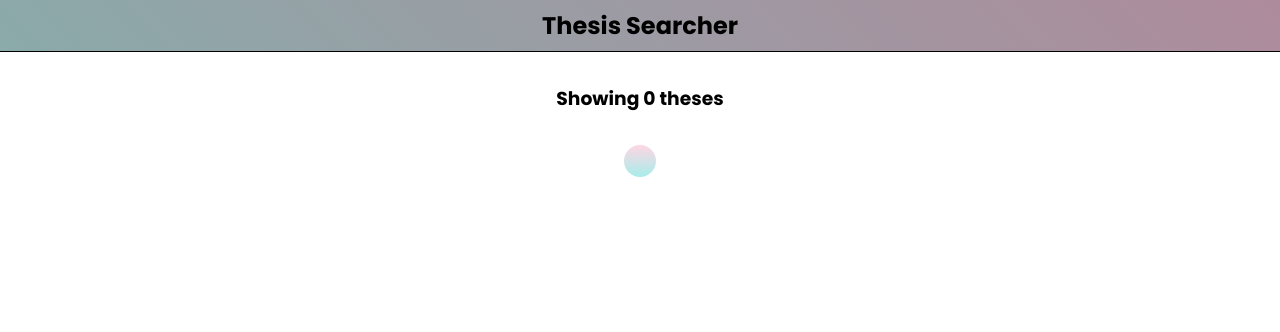
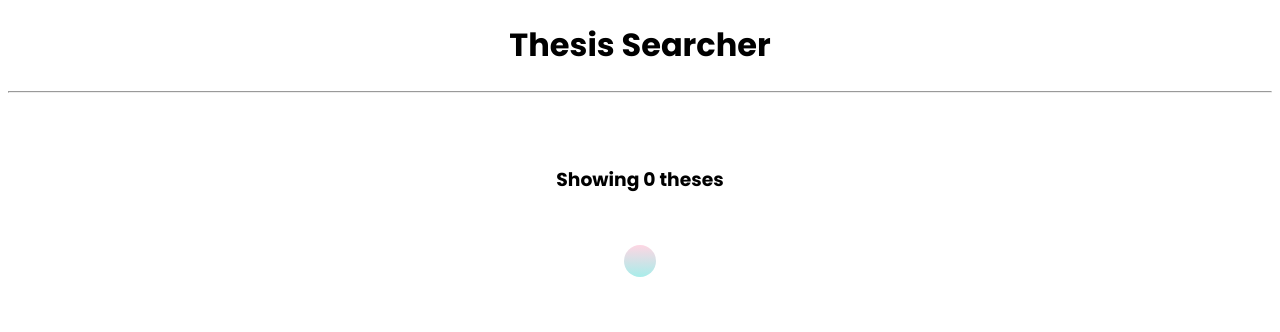
Before and after one commit to raishudesu/thesis-searcher-django, a Django app: page /searcher/ in a window 1280 px wide. Shown: the top 332 px of the page. Run offline with Django 4.2, Linux system fonts and the light colour scheme; data that the repository does not hold is empty.

Commit message:
update project structure

```diff
--- /dev/null
+++ b/searcher/static/searcher/css/style.css
@@ -0,0 +1,73 @@
+@import url("https://fonts.googleapis.com/css2?family=Poppins:ital,wght@0,100;0,200;0,300;0,400;0,500;0,600;0,700;0,800;0,900;1,100;1,200;1,300;1,400;1,500;1,600;1,700;1,800;1,900&display=swap");
+
+body {
+  font-family: "Poppins";
+}
+
+main {
+  display: flex;
+  align-items: center;
+  flex-direction: column;
+  padding: 2rem;
+}
+h3 {
+  margin-top: 2rem;
+}
+.theses-list {
+  padding: 1rem;
+  border-radius: 2rem;
+  margin-top: 2rem;
+  display: flex;
+  flex-direction: column;
+  gap: 2rem;
+  background-image: linear-gradient(to top, #a8edea 0%, #fed6e3 100%);
+}
+
+ul {
+  padding: 0;
+}
+
+li {
+  display: flex;
+  flex-direction: column;
+}
+
+.hero {
+  padding: 1rem;
+  display: flex;
+  flex-direction: column;
+  justify-content: space-between;
+  margin-top: 2rem;
+  height: 25rem;
+  width: 100%;
+  /* max-width: 70%; */
+  background-image: linear-gradient(to top, #a8edea 0%, #fed6e3 100%);
+  border-radius: 2rem;
+}
+
+.abstract {
+  display: flex;
+  flex-direction: column;
+  width: 100%;
+  /* max-width: 50%; */
+}
+.hero-top {
+  display: flex;
+  flex-direction: column;
+}
+.hero-bottom {
+  display: flex;
+  flex-wrap: wrap;
+  gap: 2rem;
+}
+.authors,
+.keywords,
+.panelists {
+  display: flex;
+  flex-direction: column;
+  list-style-type: none;
+}
+.institution {
+  display: flex;
+  gap: 1rem;
+}
--- a/searcher/static/searcher/styles.css
+++ /dev/null
@@ -1,5 +0,0 @@
-@import url("https://fonts.googleapis.com/css2?family=Poppins:ital,wght@0,100;0,200;0,300;0,400;0,500;0,600;0,700;0,800;0,900;1,100;1,200;1,300;1,400;1,500;1,600;1,700;1,800;1,900&display=swap");
-
-body {
-  font-family: "Poppins";
-}
--- a/searcher/templates/base.html
+++ /dev/null
@@ -1,17 +0,0 @@
-{% load static %}
-<!DOCTYPE html>
-<html lang="en">
-  <head>
-    <meta charset="UTF-8" />
-    <meta name="viewport" content="width=device-width, initial-scale=1.0" />
-    <link rel="stylesheet" href="{%static 'searcher/styles.css'%}" />
-    <title>Thesis Searcher</title>
-  </head>
-  <body>
-    {%include "components/header.html"%}
-    <main>
-      <h3>Showing {{theses|length}} theses</h3>
-      {%include "searcher/theses.html"%}
-    </main>
-  </body>
-</html>
--- a/searcher/templates/components/header.html
+++ /dev/null
@@ -1,18 +0,0 @@
-<style>
-  * {
-    padding: 0;
-    margin: 0;
-    box-sizing: border-box;
-  }
-
-  header {
-    border-bottom: 1px solid black;
-    padding: 0.5rem;
-    text-align: center;
-    background-image: linear-gradient(45deg, #8baaaa 0%, #ae8b9c 100%);
-  }
-</style>
-
-<header>
-  <h2>Thesis Searcher</h2>
-</header>
--- /dev/null
+++ b/searcher/templates/searcher/base.html
@@ -0,0 +1,15 @@
+{% load static %}
+<!DOCTYPE html>
+<html lang="en">
+  <head>
+    <meta charset="UTF-8" />
+    <meta name="viewport" content="width=device-width, initial-scale=1.0" />
+    <link rel="stylesheet" href="{%static 'searcher/css/style.css'%}" />
+    <title>{% block title %} {% endblock %}</title>
+  </head>
+  <body>
+    <header><h1 style="text-align: center">Thesis Searcher</h1></header>
+    <hr />
+    <main>{% block content %} {% endblock %}</main>
+  </body>
+</html>
--- /dev/null
+++ b/searcher/templates/searcher/thesis/list.html
@@ -0,0 +1,17 @@
+{% extends 'searcher/base.html' %}
+<!--  -->
+{% block title %} Thesis Searcher {% endblock title %}
+
+<!--  -->
+{% block content %}
+<h3>Showing {{theses|length}} theses</h3>
+<ul class="theses-list">
+  {%for thesis in theses%}
+  <li>
+    <a href="{% url 'thesis_detail' thesis.id%}">{{thesis.title}}</a>
+    <small>{{thesis.get_status_display}}</small>
+    <small>{{thesis.published_date}}</small>
+  </li>
+  {%endfor%}
+</ul>
+{% endblock %}
--- a/searcher/views.py
+++ b/searcher/views.py
@@ -1,4 +1,4 @@
-from django.shortcuts import render
+from django.shortcuts import render, get_object_or_404
 from django.http import HttpResponse
 from .models import Thesis
 
@@ -9,11 +9,12 @@ def index(request):
     theses = Thesis.objects.all()
 
     context = {"theses": theses}
-    return render(request, "base.html", context)
+    return render(request, "searcher/thesis/list.html", context)
 
 
 def thesis_detail(request, id):
-    thesis = Thesis.objects.get(pk=id)
+    # thesis = Thesis.objects.get(pk=id)
+    thesis = get_object_or_404(Thesis, pk=id)
     authors = thesis.authors.all()
     panelists = thesis.panelists.all()
     keywords = thesis.keywords.all()
@@ -25,4 +26,4 @@ def thesis_detail(request, id):
         "keywords": keywords,
     }
 
-    return render(request, "detail.html", context)
+    return render(request, "searcher/thesis/detail.html", context)
```
Also changed, not shown: searcher/templates/detail.html (deleted, +0 -14 lines), searcher/templates/searcher/theses.html (deleted, +0 -34 lines), searcher/templates/searcher/thesis/detail.html (renamed from searcher/templates/detail/thesis.html, +6 -48 lines).
